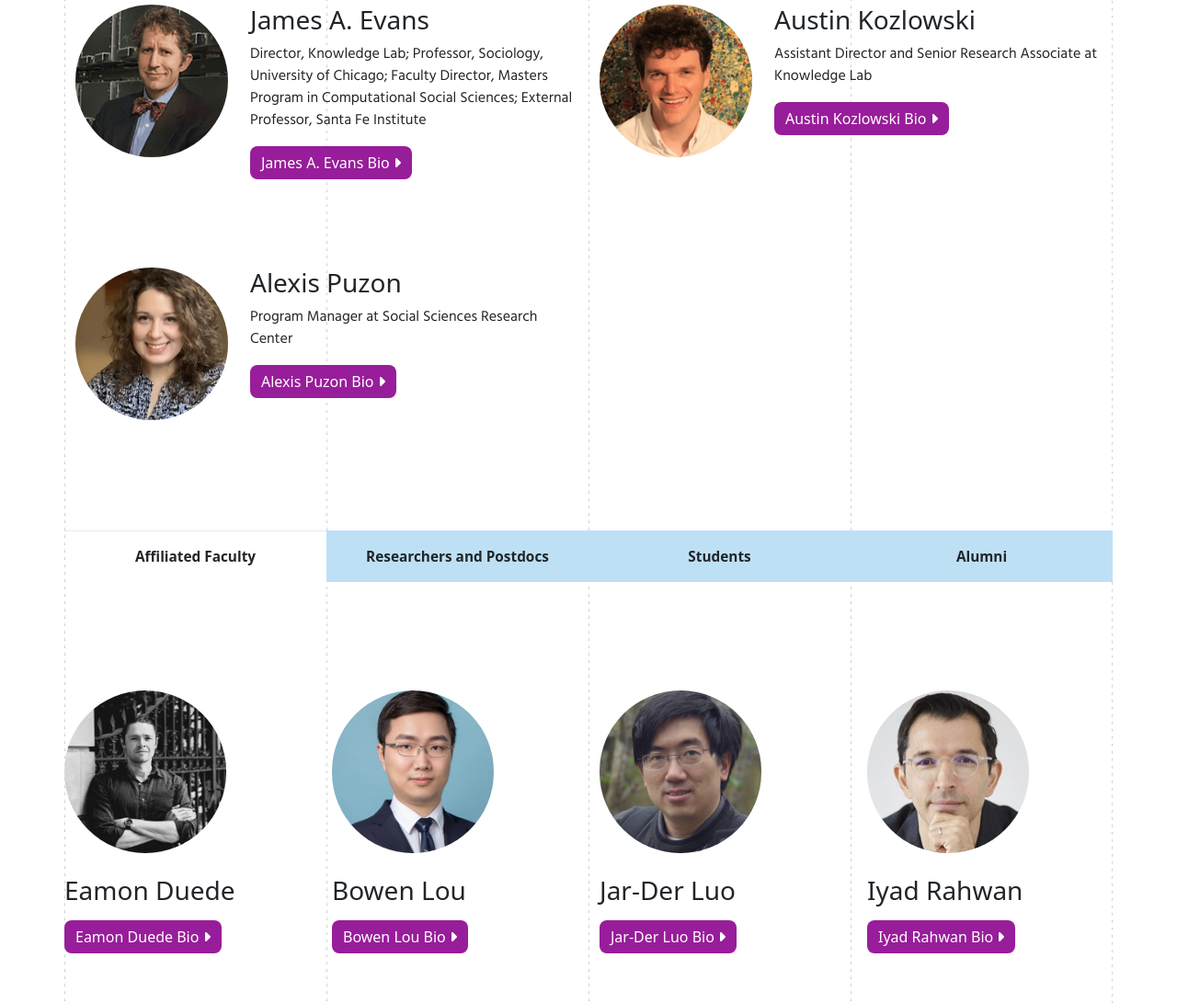
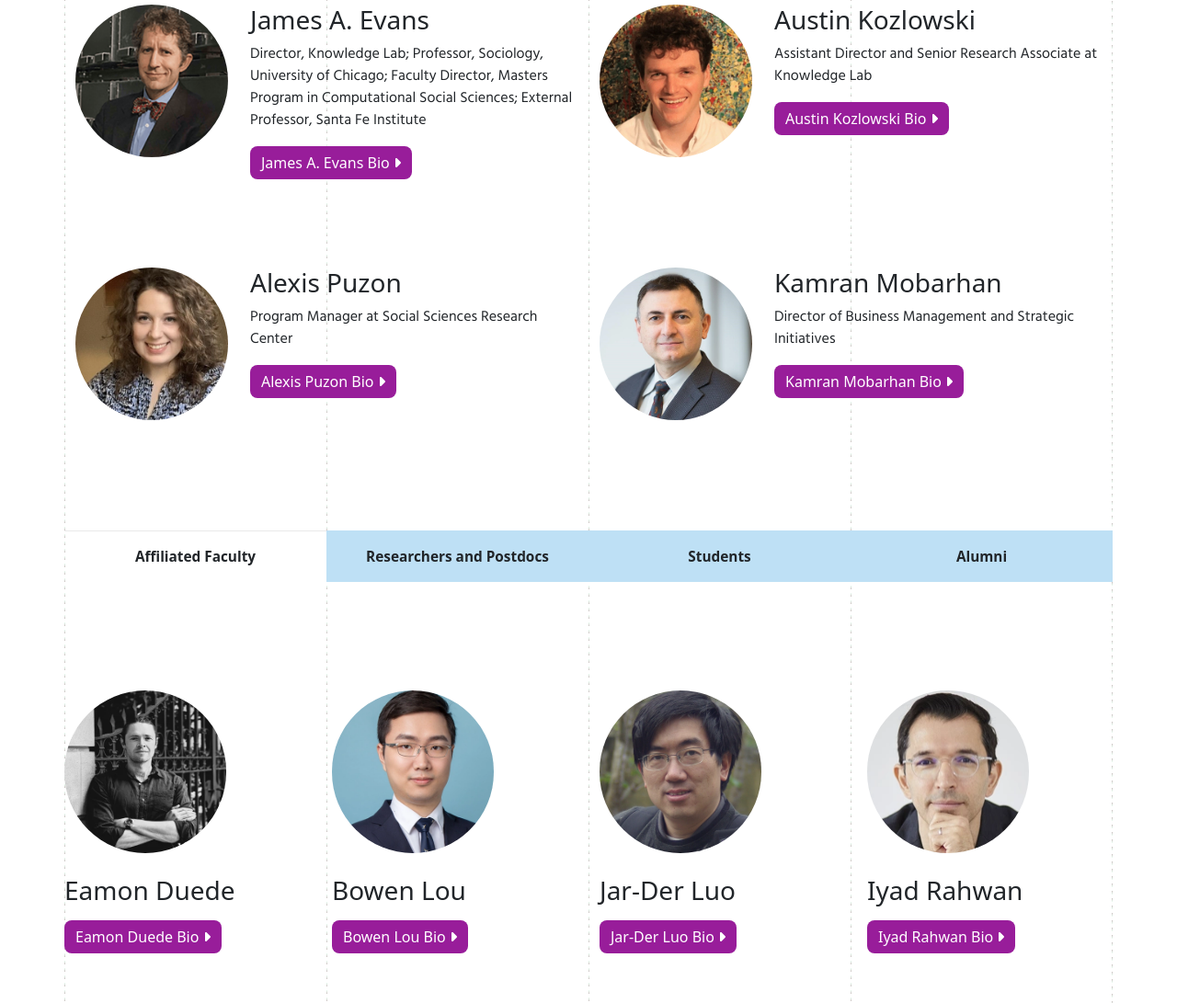
Before and after one commit to drgoebel/knowledge_lab, a Gatsby site: page /team in a window 1280 px wide. Shown: the part 731-1822 px from the top of the page at 92% size. Built offline with nearby package versions, Linux system fonts and the light colour scheme; Gatsby itself is replaced by a stand-in of ours.

Commit message:
adding Kamran to the team page

```diff
--- a/src/pages/team.js
+++ b/src/pages/team.js
@@ -86,6 +86,7 @@ import HonglinB from "../images/honglinb.webp"
 import CarinaK from "../images/karinak.webp"
 import CayD from "../images/cayd.webp"
 import HaohanS from "../images/haohans.webp"
+import Kamran from "../images/kamran.webp"
 
 const klabLeadership = [
   {
@@ -110,6 +111,7 @@ const klabLeadership = [
     bio:
       "Austin Kozlowski is the Assistant Director and Senior Research Associate at the Knowledge Lab. His work combines machine learning with theories of culture to investigate how ideas come together to form systems of meaning, both in human and in algorithms. He has published research on the evolution of political polarization, the roles of status and politics in the social sciences, and the representation of cultural categories in neural network models of language. In his current research, Kozlowski is developing techniques to explore the “world models” contained within large language models and multimodal AI systems. He leads the AI Interpretability Group at Knowledge Lab.",
     size: "half",
+    email: "akozlo@uchicago.edu",
   },
   {
     name: "Alexis Puzon",
@@ -120,6 +122,18 @@ const klabLeadership = [
     bioLink: "this",
     bioImg: Alexis,
     size: "full",
+    email: "apuzon@uchicago.edu",
+  },
+  {
+    name: "Kamran Mobarhan",
+    title: "Director of Business Management and Strategic Initiatives",
+    bio:
+      "Dr. Kamran Mobarhan is a business leader with over 25 years of experience in marketing, product management, and business development across high-tech industries. Currently, he serves as the Director of Business Management and Strategic Initiatives at the University of Chicago, overseeing large NSF-funded research programs in Quantum Technologies, Bioengineering, and AI. Kamran's expertise lies in guiding technological innovations from concept to successful commercial products, with a focus on client management, customer experience, and building strategic alliances between universities and corporations. Kamran has extensive experience working in Silicon Valley, where he helped companies commercialize innovations and optimize manufacturing operations in the semiconductor, telecommunication, laser, and electronics industries. He has also prepared over 350 patent applications, assisted IP law firms, and written numerous grant proposals, business plans, and technical documents. He holds BS, MS, and PhD degrees in electrical engineering from Northwestern University, specializing in microelectronics, nanotechnology, and quantum devices.",
+    url: "page-2",
+    bioLink: "this",
+    bioImg: Kamran,
+    size: "full",
+    email: "kmobarhan@uchicago.edu",
   },
 ];
 
```
Also changed, not shown: src/images/kamran.webp (added).
